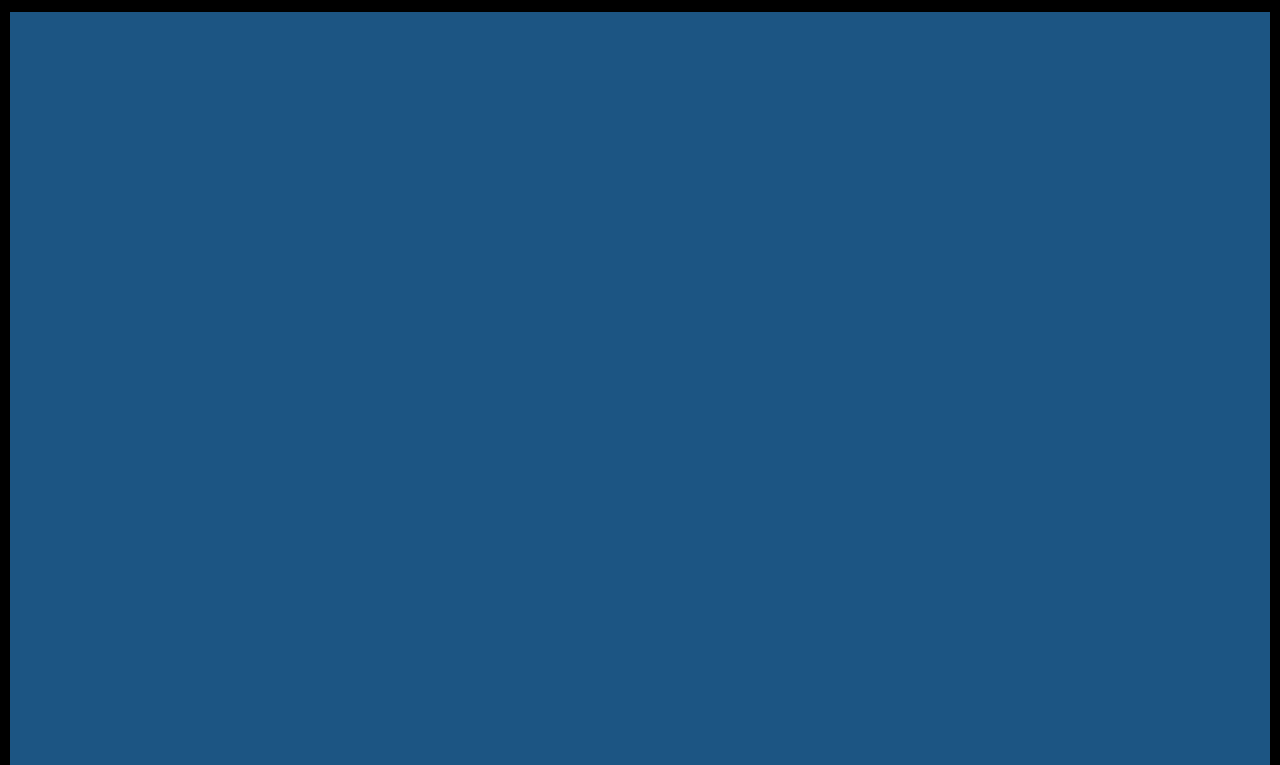
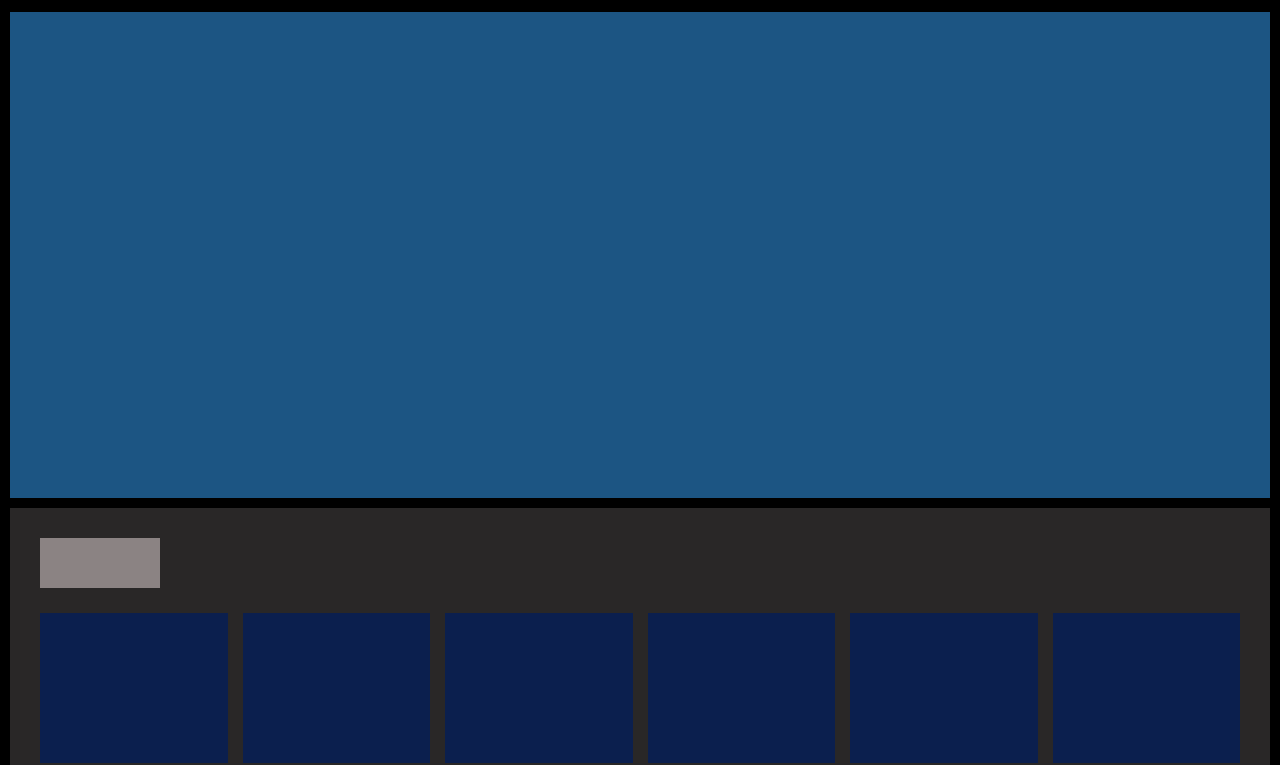
Before and after one commit to darbw698/whitleybhdarby.github.io, a plain HTML site: page whitley-darby-abstracted-web-proj-5/home-page.html in a window 1280 px wide. Shown: the part 68-833 px from the top of the page. Drawn offline with Linux system fonts and the light colour scheme.

Commit message:
fixed a measurement

```diff
--- a/whitley-darby-abstracted-web-proj-5/Css/style.css
+++ b/whitley-darby-abstracted-web-proj-5/Css/style.css
@@ -101,7 +101,7 @@ aside li div .names{
 #ad {
     background: #1c5583;
     width: 100%;
-    height: 786px;
+    height: 486px;
 }
 
 .video-category {
```
